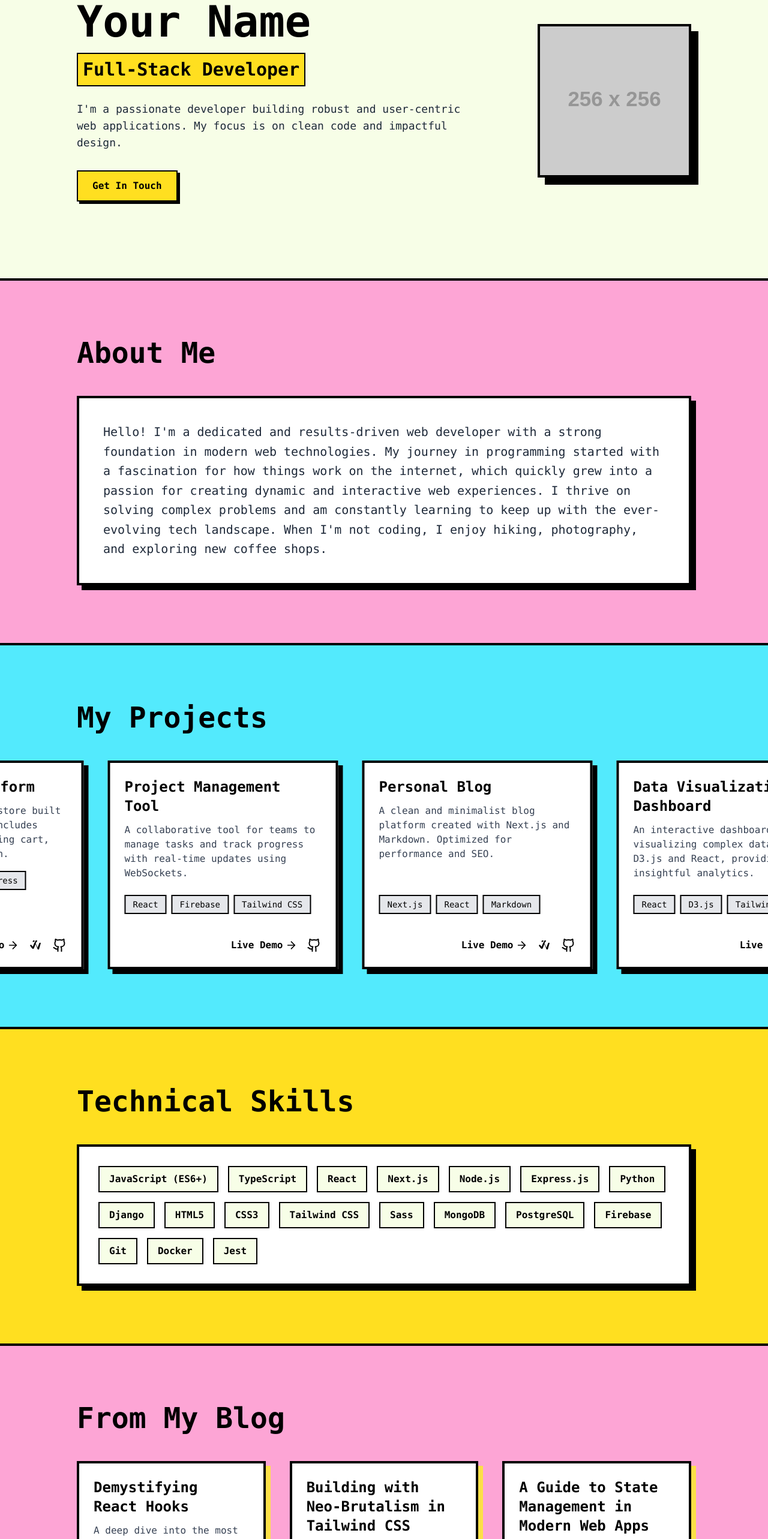
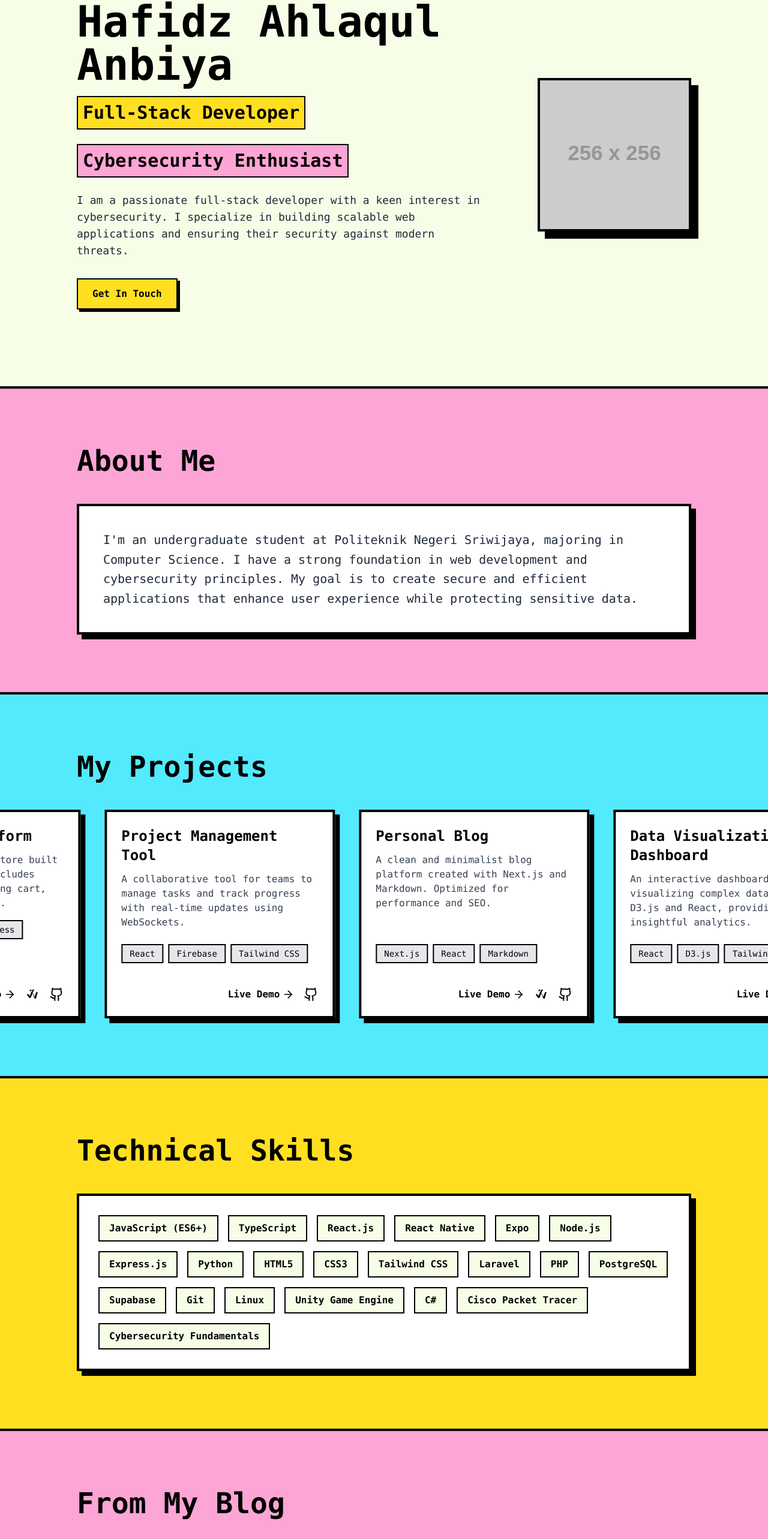
Before and after one commit to m4iev/portfolio-m4iev, a React (Create React App) app: page / in a window 1280 px wide. Shown: the part 212-2778 px from the top of the page at 60% size. Built offline with nearby package versions, Linux system fonts and the light colour scheme.

Commit message:
Add skills list. Add medium posts. Edit profiles

```diff
--- a/src/components/Header.tsx
+++ b/src/components/Header.tsx
@@ -10,7 +10,7 @@ const Header: FC = () => {
       <nav className="max-w-7xl mx-auto px-4 sm:px-6 lg:px-8">
         <div className="flex items-center justify-between h-20">
           <a href="#" className="text-3xl font-extrabold text-black">
-            {portfolioData.name}
+            Maiev's Lair
           </a>
 
           <div className="hidden md:flex md:items-center md:space-x-2">
--- a/src/components/Hero.tsx
+++ b/src/components/Hero.tsx
@@ -11,7 +11,10 @@ const Hero: FC = () => {
             {portfolioData.name}
           </h1>
           <p className="text-2xl md:text-3xl text-black font-bold mb-6 bg-yellow-300 inline-block p-2 border-2 border-black">
-            {portfolioData.title}
+            {portfolioData.title[0]}
+          </p>
+          <p className="text-2xl md:text-3xl text-black font-bold mb-6 bg-pink-300 inline-block p-2 border-2 border-black">
+            {portfolioData.title[1]}
           </p>
           <p className="max-w-2xl text-lg text-gray-800 mb-8">
             {portfolioData.bio}
--- a/src/data/variables.ts
+++ b/src/data/variables.ts
@@ -2,15 +2,15 @@ import { NavLink, PortfolioData } from "../util/types";
 import { Briefcase, User, Code, Mail, Newspaper } from "lucide-react";
 
 export const portfolioData: PortfolioData = {
-  name: "Your Name",
-  title: "Full-Stack Developer",
-  bio: "I'm a passionate developer building robust and user-centric web applications. My focus is on clean code and impactful design.",
+  name: "Hafidz Ahlaqul Anbiya",
+  title: ["Full-Stack Developer", "Cybersecurity Enthusiast"],
+  bio: "I am a passionate full-stack developer with a keen interest in cybersecurity. I specialize in building scalable web applications and ensuring their security against modern threats.",
   about:
-    "Hello! I'm a dedicated and results-driven web developer with a strong foundation in modern web technologies. My journey in programming started with a fascination for how things work on the internet, which quickly grew into a passion for creating dynamic and interactive web experiences. I thrive on solving complex problems and am constantly learning to keep up with the ever-evolving tech landscape. When I'm not coding, I enjoy hiking, photography, and exploring new coffee shops.",
-  email: "your.email@example.com",
-  linkedin: "https://linkedin.com/in/your-profile",
-  github: "https://github.com/your-username",
-  instagram: "https://instagram.com/your-username",
+    "I'm an undergraduate student at Politeknik Negeri Sriwijaya, majoring in Computer Science. I have a strong foundation in web development and cybersecurity principles. My goal is to create secure and efficient applications that enhance user experience while protecting sensitive data.",
+  email: "anbiya574@gmail.com",
+  linkedin: "https://linkedin.com/in/hafidz574",
+  github: "https://github.com/m4iev",
+  instagram: "https://instagram.com/hafidz.aa",
   projects: [
     {
       title: "E-commerce Platform",
@@ -58,41 +58,44 @@ export const portfolioData: PortfolioData = {
   skills: [
     "JavaScript (ES6+)",
     "TypeScript",
-    "React",
-    "Next.js",
+    "React.js",
+    "React Native",
+    "Expo",
     "Node.js",
     "Express.js",
     "Python",
-    "Django",
     "HTML5",
     "CSS3",
     "Tailwind CSS",
-    "Sass",
-    "MongoDB",
+    "Laravel",
+    "PHP",
     "PostgreSQL",
-    "Firebase",
+    "Supabase",
     "Git",
-    "Docker",
-    "Jest",
+    "Linux",
+    "Unity Game Engine",
+    "C#",
+    "Cisco Packet Tracer",
+    "Cybersecurity Fundamentals",
   ],
   mediumPosts: [
     {
-      title: "Demystifying React Hooks",
+      title: "🗺️My Cybersecurity Roadmap for The Next 5 Years🔒",
       description:
-        "A deep dive into the most commonly used React Hooks and how they can simplify your component logic.",
-      link: "#",
+        "An overview about my roadmap to become a cybersecurity engineer.",
+      link: "https://medium.com/@anbiya574/my-cybersecurity-roadmap-for-the-next-5-years-62208a2bb91f",
     },
     {
-      title: "Building with Neo-Brutalism in Tailwind CSS",
+      title: "Configuring UFW (Uncomplicated Firewall) on my Fedora KDE System",
       description:
-        "Exploring the design principles of Neo-Brutalism and how to implement them effectively using Tailwind CSS.",
-      link: "#",
+        "Securing my Fedora KDE system with UFW for better network security.",
+      link: "https://medium.com/@anbiya574/configuring-ufw-uncomplicated-firewall-on-my-fedora-kde-system-7de3d746e6e0",
     },
     {
-      title: "A Guide to State Management in Modern Web Apps",
+      title: "Web3 Cryptography: Understanding ECC and Its Threats",
       description:
-        "Comparing different state management solutions like Context API, Redux, and Zustand for your next project.",
-      link: "#",
+        "A deep dive into elliptic curve cryptography and its implications for Web3 security.",
+      link: "https://medium.com/@anbiya574/web3-cryptography-understanding-ecc-and-its-threats-22f6e68502ad",
     },
   ],
 };
--- a/src/util/types.ts
+++ b/src/util/types.ts
@@ -23,7 +23,7 @@ export interface NavLink {
 
 export interface PortfolioData {
   name: string;
-  title: string;
+  title: string[];
   bio: string;
   about: string;
   email: string;
```
